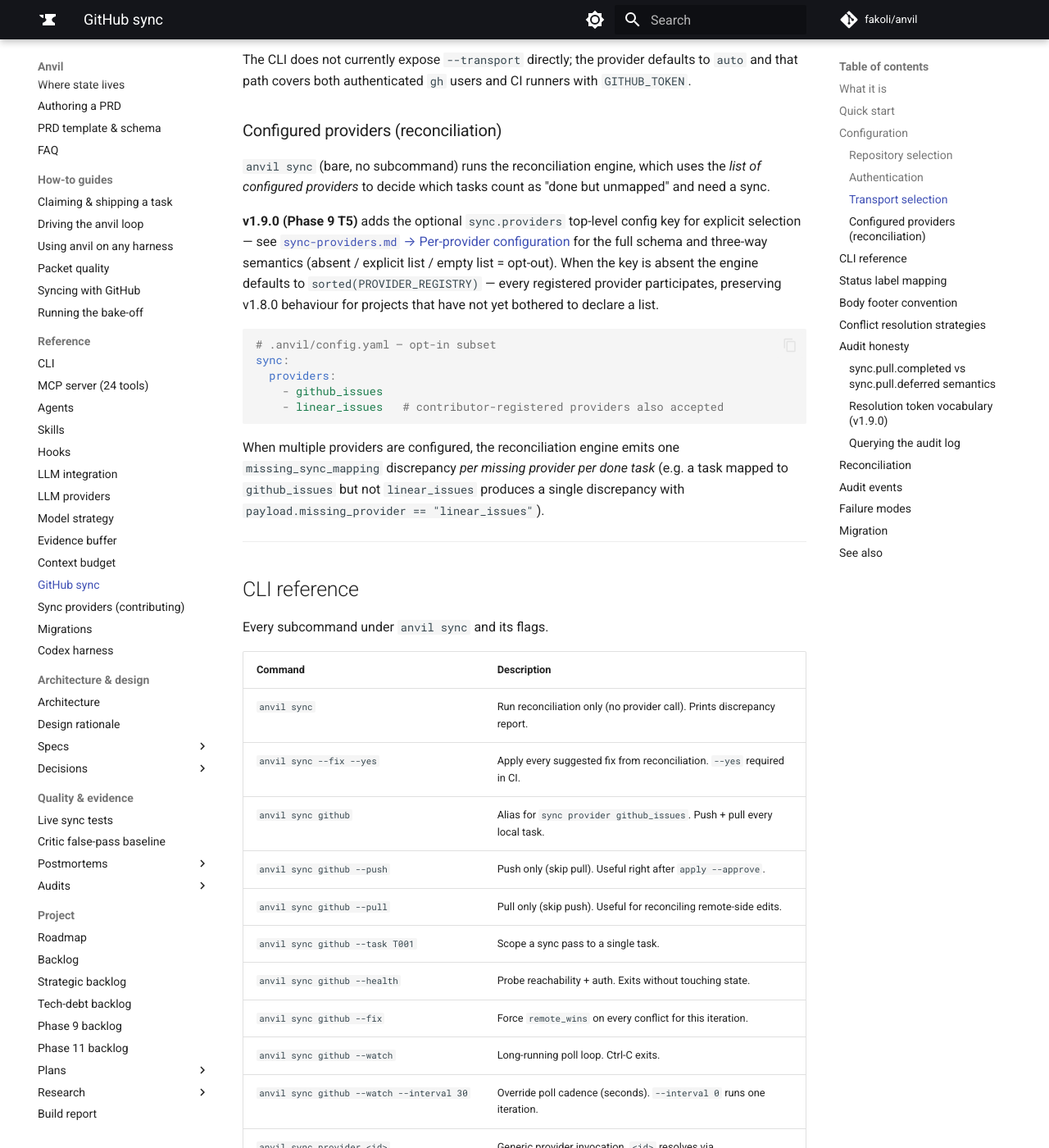
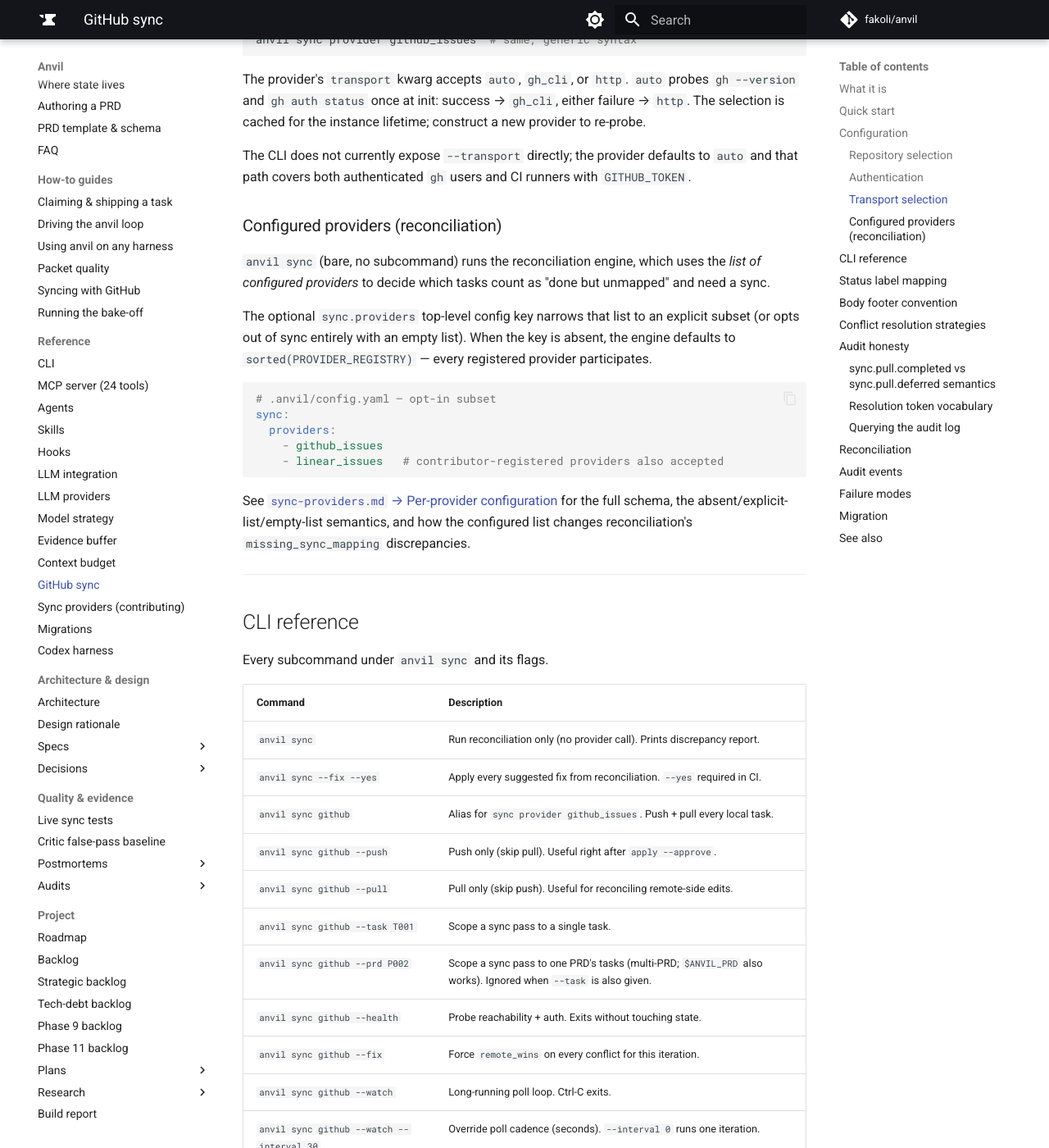
Before and after one commit to fakoli/anvil, an MkDocs documentation site: the page built from docs/github-sync.md, in a window 1280 px wide and 1400 px high, scrolled down 1693 px. Shown: the whole window at 82% size. Built offline with MkDocs 1.6.1 and Material for MkDocs 9.7.7, drawn with Linux system fonts in a browser that asks for light colours; comment, search, counter and statistics services are not loaded; some of the changed text lies outside the part shown.

Commit message:
docs(sync): dedupe schema/label tables, retire version anchors, add --prd flag and audience banners (items 15, 18, 22)
Co-Authored-By: Claude Fable 5 <noreply@anthropic.com>
Claude-Session: https://claude.ai/code/session_012BApTD18fkksMf92ZVBoh5

````diff
--- a/docs/github-sync.md
+++ b/docs/github-sync.md
@@ -1,4 +1,8 @@
 # anvil GitHub Issues sync
+
+> **Audience:** end users configuring bidirectional sync against GitHub
+> Issues. For the `SyncProvider` Protocol and how to add another backend
+> (Linear, Monday, Jira), see [`sync-providers.md`](sync-providers.md).
 
 ## What it is
 
@@ -81,14 +85,10 @@ CI runners with `GITHUB_TOKEN`.
 which uses the *list of configured providers* to decide which tasks count
 as "done but unmapped" and need a sync.
 
-**v1.9.0 (Phase 9 T5)** adds the optional `sync.providers` top-level config
-key for explicit selection — see
-[`sync-providers.md` → Per-provider configuration](sync-providers.md#per-provider-configuration-v190)
-for the full schema and three-way semantics (absent / explicit list /
-empty list = opt-out). When the key is absent the engine defaults to
-`sorted(PROVIDER_REGISTRY)` — every registered provider participates,
-preserving v1.8.0 behaviour for projects that have not yet bothered to
-declare a list.
+The optional `sync.providers` top-level config key narrows that list to
+an explicit subset (or opts out of sync entirely with an empty list).
+When the key is absent, the engine defaults to
+`sorted(PROVIDER_REGISTRY)` — every registered provider participates.
 
 ```yaml
 # .anvil/config.yaml — opt-in subset
@@ -98,11 +98,10 @@ sync:
     - linear_issues   # contributor-registered providers also accepted
 ```
 
-When multiple providers are configured, the reconciliation engine emits
-one `missing_sync_mapping` discrepancy *per missing provider per done
-task* (e.g. a task mapped to `github_issues` but not `linear_issues`
-produces a single discrepancy with `payload.missing_provider ==
-"linear_issues"`).
+See [`sync-providers.md` → Per-provider configuration](sync-providers.md#per-provider-configuration)
+for the full schema, the absent/explicit-list/empty-list semantics, and
+how the configured list changes reconciliation's `missing_sync_mapping`
+discrepancies.
 
 ---
 
@@ -118,6 +117,7 @@ Every subcommand under `anvil sync` and its flags.
 | `anvil sync github --push`                        | Push only (skip pull). Useful right after `apply --approve`.             |
 | `anvil sync github --pull`                        | Pull only (skip push). Useful for reconciling remote-side edits.         |
 | `anvil sync github --task T001`                   | Scope a sync pass to a single task.                                      |
+| `anvil sync github --prd P002`                    | Scope a sync pass to one PRD's tasks (multi-PRD; `$ANVIL_PRD` also works). Ignored when `--task` is also given. |
 | `anvil sync github --health`                      | Probe reachability + auth. Exits without touching state.                 |
 | `anvil sync github --fix`                         | Force `remote_wins` on every conflict for this iteration.                |
 | `anvil sync github --watch`                       | Long-running poll loop. Ctrl-C exits.                                    |
@@ -198,11 +198,11 @@ event records the choice in `resolution`.
 | `prompt`        | Interactive prompt: `[local/remote/skip]`. Defaults to local on `--yes` or non-tty. | `prompt_chose_local`, `prompt_chose_remote`, `prompt_skipped`, `prompt_defaulted_to_local` |
 | `manual_merge`  | Write `.anvil/.sync-conflicts/<task_id>.md`; refuse to sync this task. | `manual_merge_file_written`     |
 
-**`_deferred` is the v1.8.0 + v1.9.0 contract.** Recording a `local_wins` /
+**`_deferred` is the current contract.** Recording a `local_wins` /
 `remote_wins` decision does NOT immediately mutate the other side in this
 iteration — the mutation rides the next push (for `local_wins`) or next
 pull (for `remote_wins`) pass. A future release (tracked in
-[`phase-9-backlog.md`](phase-9-backlog.md)) may wire `*_applied` variants
+[`phase-9-backlog.md`](archive/phase-9-backlog.md)) may wire `*_applied` variants
 that mutate immediately; until then the deferred contract is the truthful
 one.
 
@@ -217,10 +217,9 @@ code `2` if any task is parked pending manual merge.
 ## Audit honesty
 
 The audit-event stream is the canonical record of what the sync engine
-actually did vs what was deferred. v1.9.0 (Phase 9 T5) repaired six
-dishonest emissions in v1.8.0 where conflict branches emitted
-`sync.pull.completed` despite no local mutation having occurred — that
-fix makes the JSONL safe to grep for "did this task actually update?".
+actually did vs what was deferred. A deferred conflict-resolution branch
+never emits `sync.pull.completed` — only `sync.pull.deferred` — so the
+JSONL is safe to grep for "did this task actually update?".
 
 ### `sync.pull.completed` vs `sync.pull.deferred` semantics
 
@@ -229,17 +228,15 @@ fix makes the JSONL safe to grep for "did this task actually update?".
 | `sync.pull.completed`  | The pull was honest: fetch succeeded and the mapping was bumped to a truthful state. Includes (1) clean pull mutated the local Task, (2) tombstone (mapping flipped to `external_deleted`, `audit_note="external_deleted"`), (3) no divergence (mapping bumped to `in_sync`), or (4) **local-moved-only** — fetch succeeded, no remote movement observed, mapping bumped to `local_ahead` and a paired `sync.push.deferred` event fires with `resolution="local_moved_no_push"`. |
 | `sync.pull.deferred`   | The pull recorded an intent without mutating local state. Fires on (a) `manual_merge` (the merge file was written, operator must act — `audit_note="manual_merge_pending"`) and (b) the six deferred conflict-resolution branches (`local_wins_deferred`, `remote_wins_deferred`, `prompt_defaulted_to_local`, `prompt_chose_local`, `prompt_chose_remote`, `prompt_skipped`). |
 
-The `local_ahead` mapping state captures a bug-collapse from v1.8.0: when
-the local Task had moved ahead of `last_synced_at` and the remote had not
-changed, the engine used to set `sync_state="in_sync"` (wrong — the local
-was ahead). v1.9.0 sets `sync_state="local_ahead"` and emits a
-`sync.push.deferred` audit event with
-`resolution="local_moved_no_push"` so operators can grep `events.jsonl`
-to find tasks awaiting a follow-up `--push`.
+When the local Task has moved ahead of `last_synced_at` and the remote
+has not changed, the engine sets `sync_state="local_ahead"` and emits a
+`sync.push.deferred` audit event with `resolution="local_moved_no_push"`
+so operators can grep `events.jsonl` to find tasks awaiting a follow-up
+`--push`.
 
-### Resolution token vocabulary (v1.9.0)
+### Resolution token vocabulary
 
-Audit-stream-visible `resolution` strings produced by Phase 9:
+Audit-stream-visible `resolution` strings produced by the sync engine:
 
 | Resolution token              | Emitted on                  | Branch                           |
 |-------------------------------|-----------------------------|----------------------------------|
@@ -314,11 +311,11 @@ from these events).
 | `sync.push.started`          | per task, before `provider.push_task` |
 | `sync.push.completed`        | per task, on success                |
 | `sync.push.failed`           | per task, on `SyncProviderError`    |
-| `sync.push.deferred`         | per task, on the local-moved-only pull path (v1.9.0; `resolution="local_moved_no_push"`) — hints that a follow-up `--push` is needed |
+| `sync.push.deferred`         | per task, on the local-moved-only pull path (`resolution="local_moved_no_push"`) — hints that a follow-up `--push` is needed |
 | `sync.pull.started`          | per task, before `provider.fetch_task`|
 | `sync.pull.completed`        | per task, when the pull was honest (see [Audit honesty](#audit-honesty)) |
 | `sync.pull.failed`           | per task, on `SyncProviderError`    |
-| `sync.pull.deferred`         | per task, when `manual_merge` or any of the six deferred conflict-resolution branches recorded an intent without mutating local state (v1.9.0) |
+| `sync.pull.deferred`         | per task, when `manual_merge` or any of the six deferred conflict-resolution branches recorded an intent without mutating local state |
 | `sync.conflict_detected`     | per conflict, every strategy        |
 | `sync_mapping.upserted`      | per successful push (after persist) |
 | `sync_mapping.deleted`       | per explicit mapping removal        |
@@ -349,12 +346,14 @@ audit row failed to write logs to stderr rather than aborting the sync.
 
 ## Migration
 
-v1.8.0 bumps `SCHEMA_VERSION` from `2` to `3` (additive: new
+The `sync_mappings` table was introduced by a schema bump (additive: new
 `external_url` column, new `provider_metadata_json` column, new
 `UNIQUE(external_system, external_id)`, FK flipped to `ON DELETE
-CASCADE`). The upgrade is automatic on first open; no operator action
-required. See [`migrations.md`](migrations.md) for the full diff and
-rollback notes.
+CASCADE`). Every schema step since then has stayed additive, so a
+database at any older version auto-upgrades straight through to the
+current schema on first open — no operator action required. See
+[`migrations.md`](migrations.md) for the full version history, diffs,
+and rollback notes.
 
 ---
 
````
Also changed, not shown: other parts of docs/github-sync.md (+1 -1 lines), docs/sync-providers.md (+11 -24 lines).
